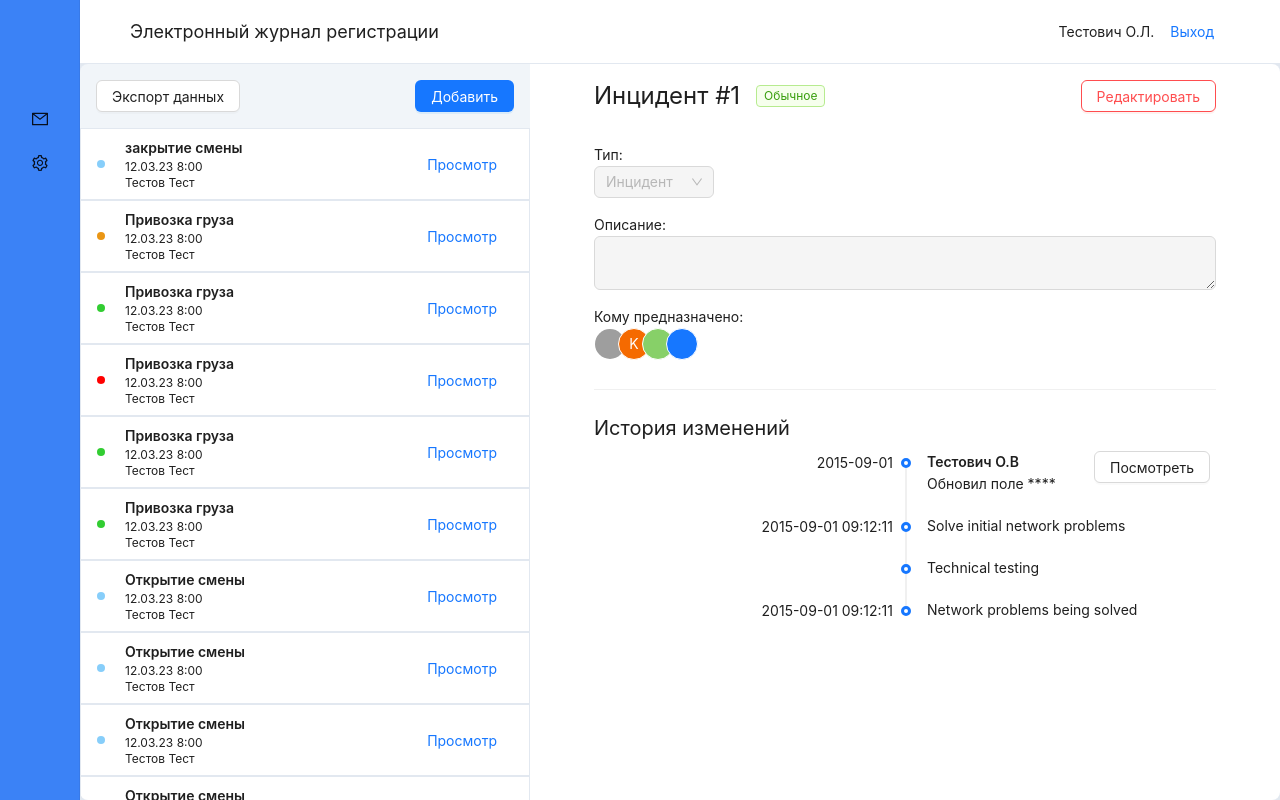
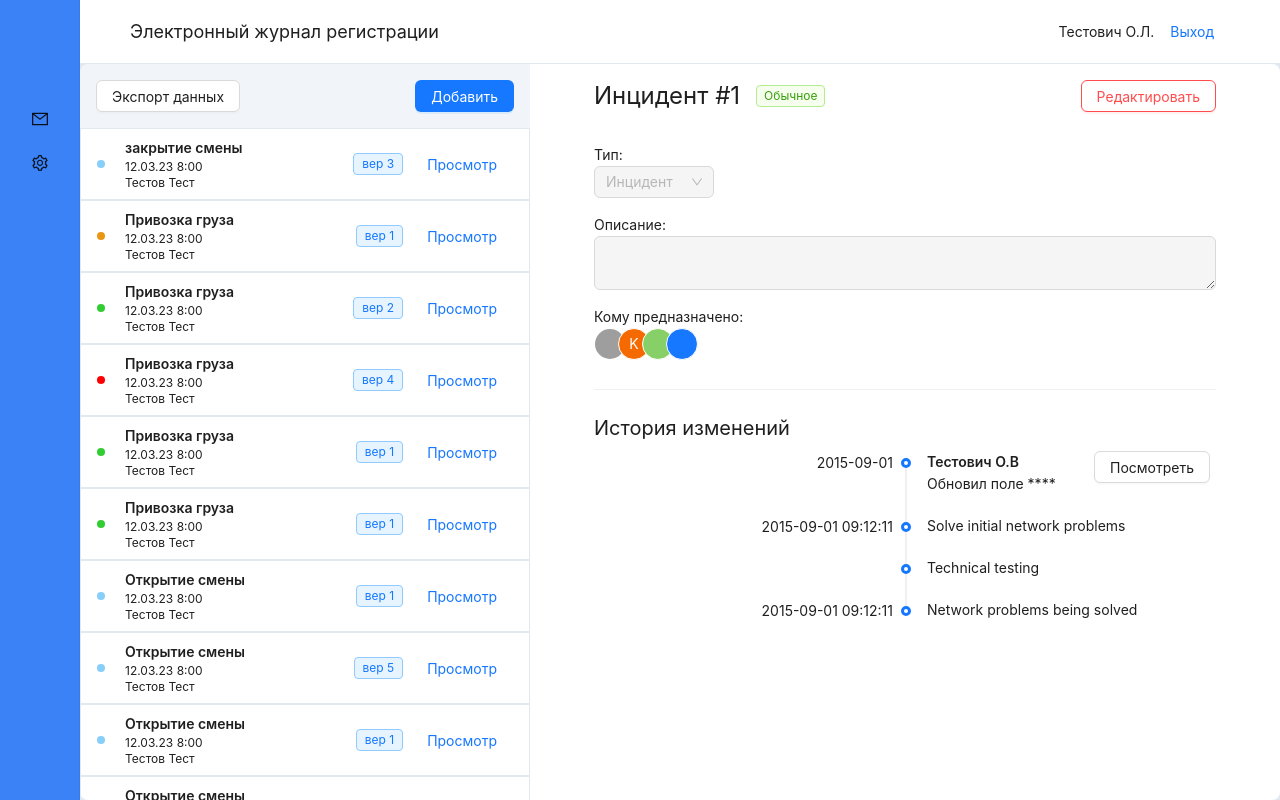
Before and after one commit to EDRO-Technologies/Digital-Challenge_Fazbear.JS, a Next.js app in the folder client-app/: page /events in a window 1280 px wide. Built offline with nearby package versions, Linux system fonts and the light colour scheme; grey boxes are pictures that could not be loaded.

Commit message:
add version to event card

```diff
--- a/client-app/src/app/events/page.tsx
+++ b/client-app/src/app/events/page.tsx
@@ -200,21 +200,21 @@ const Home: React.FC = () => {
   };
 
   const eventData = [
-    { label: "закрытие смены", type: 3, date: "12.03.23 8:00" },
-    { label: "Привозка груза", type: 1, date: "12.03.23 8:00" },
-    { label: "Привозка груза", type: 0, date: "12.03.23 8:00" },
-    { label: "Привозка груза", type: 2, date: "12.03.23 8:00" },
-    { label: "Привозка груза", type: 0, date: "12.03.23 8:00" },
-    { label: "Привозка груза", type: 0, date: "12.03.23 8:00" },
-    { label: "Открытие смены", type: 3, date: "12.03.23 8:00" },
-    { label: "Открытие смены", type: 3, date: "12.03.23 8:00" },
-    { label: "Открытие смены", type: 3, date: "12.03.23 8:00" },
-    { label: "Открытие смены", type: 3, date: "12.03.23 8:00" },
-    { label: "Открытие смены", type: 3, date: "12.03.23 8:00" },
-    { label: "Открытие смены", type: 3, date: "12.03.23 8:00" },
-    { label: "Открытие смены", type: 3, date: "12.03.23 8:00" },
-    { label: "Открытие смены", type: 3, date: "12.03.23 8:00" },
-    { label: "Открытие смены", type: 3, date: "12.03.23 8:00" },
+    { label: "закрытие смены", type: 3, date: "12.03.23 8:00", version: "вер 3"},
+    { label: "Привозка груза", type: 1, date: "12.03.23 8:00", version: "вер 1" },
+    { label: "Привозка груза", type: 0, date: "12.03.23 8:00", version: "вер 2" },
+    { label: "Привозка груза", type: 2, date: "12.03.23 8:00", version: "вер 4" },
+    { label: "Привозка груза", type: 0, date: "12.03.23 8:00", version: "вер 1" },
+    { label: "Привозка груза", type: 0, date: "12.03.23 8:00", version: "вер 1" },
+    { label: "Открытие смены", type: 3, date: "12.03.23 8:00", version: "вер 1" },
+    { label: "Открытие смены", type: 3, date: "12.03.23 8:00", version: "вер 5" },
+    { label: "Открытие смены", type: 3, date: "12.03.23 8:00", version: "вер 1" },
+    { label: "Открытие смены", type: 3, date: "12.03.23 8:00", version: "вер 2" },
+    { label: "Открытие смены", type: 3, date: "12.03.23 8:00", version: "вер 4" },
+    { label: "Открытие смены", type: 3, date: "12.03.23 8:00", version: "вер 2" },
+    { label: "Открытие смены", type: 3, date: "12.03.23 8:00", version: "вер 3" },
+    { label: "Открытие смены", type: 3, date: "12.03.23 8:00", version: "вер 2" },
+    { label: "Открытие смены", type: 3, date: "12.03.23 8:00", version: "вер 1" },
   ];
 
   return (
@@ -249,6 +249,7 @@ const Home: React.FC = () => {
                 label={data.label}
                 type={data.type}
                 date={data.date}
+                version={data.version}
               ></EventRecord>
             ))}
           </div>
--- a/client-app/src/components/EventRecord/EventRecord.tsx
+++ b/client-app/src/components/EventRecord/EventRecord.tsx
@@ -6,38 +6,36 @@ interface EventRecordProps {
   type: number;
   label: string;
   date: string;
+  version: string;
 }
 
-const EventRecord: React.FC<EventRecordProps> = ({ type, label, date }) => {
-  let tagColor;
+const EventRecord: React.FC<EventRecordProps> = ({ type, label, date, version}) => {
+  let typeColor;
 
-  // let tagText;
   if(type == 0) {
-    tagColor  = classes.type_1;
-    // tagText   = "норма"
+    typeColor  = classes.type_1;
   } else if(type == 1) {
-    tagColor  = classes.type_2;
-    // tagText   = "внимание"
+    typeColor  = classes.type_2;
   } else if (type == 2) {
-    tagColor  = classes.type_3;
-    // tagText   = "опасно"
+    typeColor  = classes.type_3;
   } else if(type == 3) {
-    tagColor  = classes.type_4;
-    // tagText   = "смена"
+    typeColor  = classes.type_4;
   }
 
   return (
     <div className="bg-white flex flex-row justify-between items-center border-solid border border-slate-200 px-4 py-2">
-      {/*<Tag color={tagColor} className="col-start-1 row-start-1 text-center text-xs">{tagText}</Tag>*/}
       <div className="flex flex-row items-center gap-5">
-        <div className={`w-2 h-2 ${tagColor} rounded-full`}></div>
+        <div className={`w-2 h-2 ${typeColor} rounded-full`}></div>
         <div className="flex flex-col">
           <div className="font-semibold ">{label}</div>
           <div className="text-xs">{date}</div>
           <div className="text-xs">Тестов Тест</div>
         </div>
       </div>
-      <Button className="col-start-4 row-start-1" type="link">Просмотр</Button>
+      <div className="flex flex-row items-center">
+        <Tag color="processing" className="px-2">{version}</Tag>
+        <Button type="link">Просмотр</Button>
+      </div>
 
     </div>
   );
```
